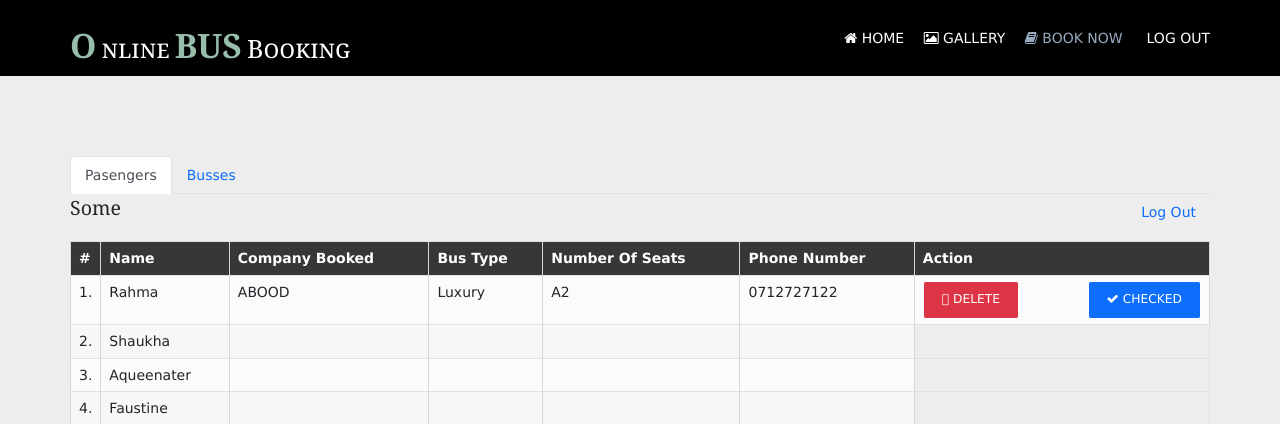
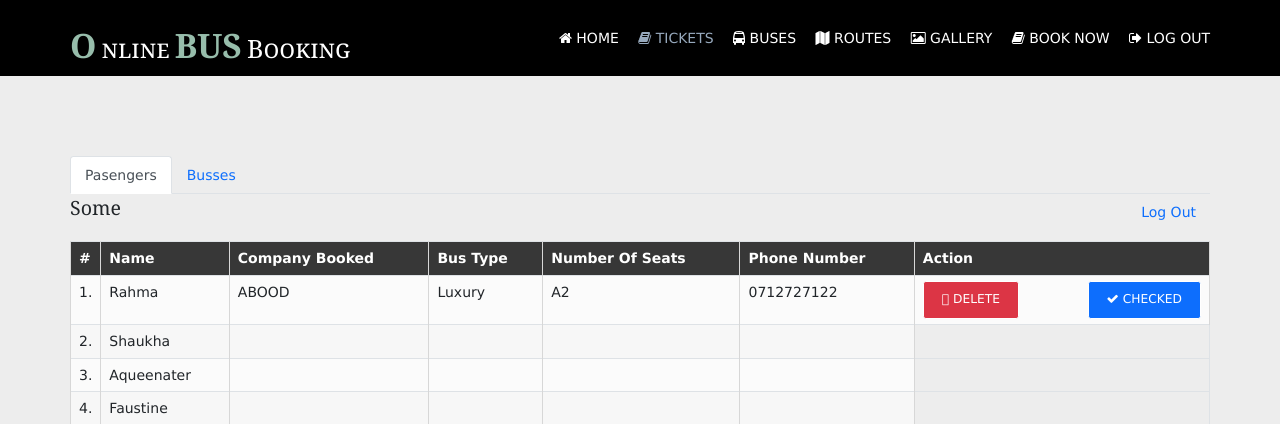
Before and after one commit to ashirsaleh/online-bus-booking, a PHP site: page /admin/ in a window 1280 px wide. Shown: the top 424 px of the page. Run offline with PHP 8.4, Linux system fonts and the light colour scheme; a user stored in the database is signed in.

Commit message:
add nav items

```diff
--- a/admin/index.php
+++ b/admin/index.php
@@ -32,11 +32,14 @@
             </div>
             <nav id="mainav" class="fl_right">
                 <ul class="clear">
-                    <li><a href="./"><i class="fa fa-home" aria-hidden="true"></i> Home</a></li>
+                    <li><a href="../index.php"><i class="fa fa-home" aria-hidden="true"></i> Home</a></li>
+                    <li class="active"><a href="./"><i class="fa fa-book" aria-hidden="true"></i> Tickets</a></li>
+                    <li><a href="buses.php"><i class="fa fa-bus" aria-hidden="true"></i> Buses</a></li>
+                    <li><a href="routes.php"><i class="fa fa-map" aria-hidden="true"></i> Routes</a></li>
                     <li><a href="../gallery.php"><i class="fa fa-photo" aria-hidden="true"></i> Gallery</a></li>
-                    <li class="active"><a href="../book.php"><i class="fa fa-book" aria-hidden="true"></i> Book Now</a></li>
+                    <li><a href="../book.php"><i class="fa fa-book" aria-hidden="true"></i> Book Now</a></li>
 
-                    <li><a href="../login.php"><i class="fa fa-logout" aria-hidden="true"></i> Log Out</a></li>
+                    <li><a href="../login.php"><i class="fa fa-sign-out" aria-hidden="true"></i> Log Out</a></li>
                 </ul>
             </nav>
         </header>
--- a/book.php
+++ b/book.php
@@ -32,7 +32,7 @@
                     <li><a href="./"><i class="fa fa-home" aria-hidden="true"></i> Home</a></li>
                     <li><a href="gallery.php"><i class="fa fa-photo" aria-hidden="true"></i> Gallery</a></li>
                     <li class="active"><a href="book.php"><i class="fa fa-book" aria-hidden="true"></i> Book Now</a></li>
-                    <li><a href="login.php"><i class="fa fa-logout" aria-hidden="true"></i> Log Out</a></li>
+                    <li><a href="login.php"><i class="fa fa-sign-out" aria-hidden="true"></i> Log Out</a></li>
                 </ul>
             </nav>
         </header>
--- a/gallery.php
+++ b/gallery.php
@@ -36,7 +36,7 @@
                         if ($_SESSION['role'] === 'admin') {
                             echo '<li><a href="admin/index.php"><i class="fa fa-user" aria-hidden="true"></i> Admin</a></li>';
                         }
-                        echo '<li><a href="login.php"><i class="fa fa-logout" aria-hidden="true"></i> Log Out</a></li>';
+                        echo '<li><a href="login.php"><i class="fa fa-sign-out" aria-hidden="true"></i> Log Out</a></li>';
                     }
                     ?>
                 </ul>
--- a/index.php
+++ b/index.php
@@ -37,7 +37,7 @@
                         if ($_SESSION['role'] === 'admin') {
                             echo '<li><a href="admin/index.php"><i class="fa fa-user" aria-hidden="true"></i> Admin</a></li>';
                         }
-                        echo '<li><a href="login.php"><i class="fa fa-logout" aria-hidden="true"></i> Log Out</a></li>';
+                        echo '<li><a href="login.php"><i class="fa fa-sign-out" aria-hidden="true"></i> Log Out</a></li>';
                     }
                     ?>
                 </ul>
```
